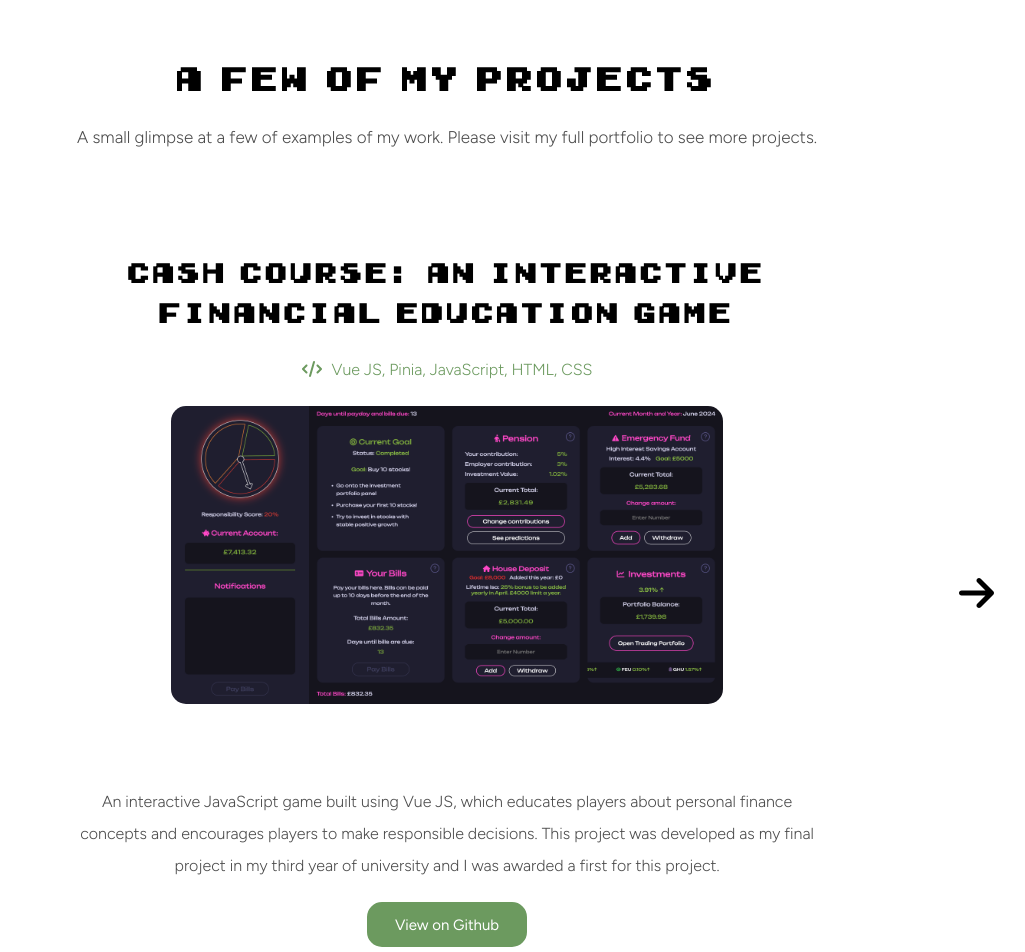
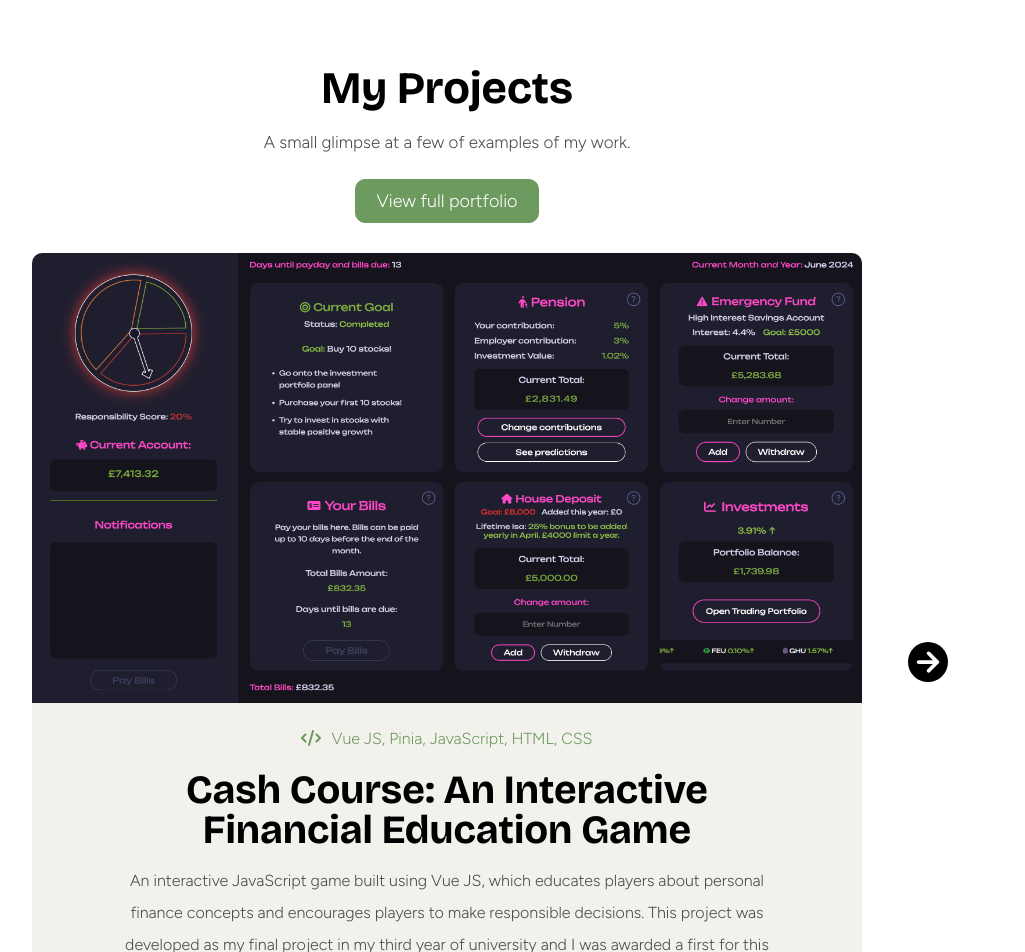
Before and after one commit to lucyscanlon/Portfolio2024, a Vue app: page / in a window 1280 px wide. Shown: the part 820-1772 px from the top of the page, without its empty margins (193-1218 px from the left). Built offline with nearby package versions, Linux system fonts and the light colour scheme.

Commit message:
my projects section completed

```diff
--- a/src/components/PortfolioGlimpse.vue
+++ b/src/components/PortfolioGlimpse.vue
@@ -1,23 +1,25 @@
 <template>
     <div class="portfolioglimpse-whole-container">
         <div class="portglimpse-title-container">
-            <h1>A few of my projects</h1>
+            <h2>My Projects</h2>
         </div>
         <div class="portglimpse-desc-container">
-            <p>A small glimpse at a few of examples of my work. Please visit my full portfolio to see more projects.</p>
+            <p>A small glimpse at a few of examples of my work.</p>
+            <RouterLink to="/portfolio"><button>View full portfolio</button></RouterLink>
         </div>
         <div class="portfolioreel-flex-container">
             <div class="portfolioreel-leftarrow-container">
-                <p @click="previousSlide()"><font-awesome-icon v-if="currentSlide !== 0" icon="fa-solid fa-arrow-left" /></p>
+                <p @click="previousSlide()"><font-awesome-icon v-if="currentSlide !== 0" icon="fa-solid fa-circle-arrow-left" /></p>
             </div>
             <div class="portfolioreel-whole-container">
                 <div v-if="currentSlide === 0" class="portfolioreel-padding">
-                    <div class="portfolioreel-title-container">
-                        <h2>Cash Course: An Interactive Financial Education Game</h2>
+                    <div class="portfolio-reel-wrapper">
+                        <div class="portfolioreel-image-container">
+                            <img src="/CashCoursePreview.png">
                         </div>
                         <LanguagesUsed listOfTech="Vue JS, Pinia, JavaScript, HTML, CSS"></LanguagesUsed>
-                    <div class="portfolioreel-image-container">
-                        <img src="/CashCoursePreview.png">
+                        <div class="portfolioreel-title-container">
+                            <h3>Cash Course: An Interactive Financial Education Game</h3>
                         </div>
                         <div class="portfolioreel-desc-container">
                             <p>An interactive JavaScript game built using Vue JS, which educates players about personal finance concepts and encourages players to make responsible decisions. This project was developed as my final project in my third year of university and I was awarded a first for this project.</p>
@@ -26,13 +28,15 @@
                             <a href="https://github.com/lucyscanlon/FinanceGame/tree/main" target="_blank"><button>View on Github</button></a>
                         </div>
                     </div>
+                </div>
                 <div v-if="currentSlide === 1" class="portfolioreel-padding">
-                    <div class="portfolioreel-title-container">
-                        <h2>Deadline Dash: An Arcade Game Inspired By exam season</h2>
+                    <div class="portfolio-reel-wrapper">
+                        <div class="portfolioreel-image-container">
+                            <img src="/DeadlineDashPreview.png">
                         </div>
                         <LanguagesUsed listOfTech="p5.js"></LanguagesUsed>
-                    <div class="portfolioreel-image-container">
-                        <img src="/DeadlineDashPreview.png">
+                        <div class="portfolioreel-title-container">
+                            <h3>Deadline Dash: An Arcade Game Inspired By exam season</h3>
                         </div>
                         <div class="portfolioreel-desc-container">
                             <p>An interactive game inspired by exam season at university. This game was created for my class Expressive Game Design where we made a game that reflected a real life experience. This game is published and playable on itch.io.</p>
@@ -42,13 +46,15 @@
                             <a href="https://github.com/lucyscanlon/DeadlineDash" target="_blank"><button>View on Github</button></a>
                         </div>
                     </div>
+                </div>
                 <div v-if="currentSlide === 2" class="portfolioreel-padding">
-                    <div class="portfolioreel-title-container">
-                        <h2>Picasso Face Filters</h2>
+                    <div class="portfolio-reel-wrapper">
+                        <div class="portfolioreel-image-container">
+                            <img src="/PicassoFiltersPreview.png">
                         </div>
                         <LanguagesUsed listOfTech="p5.js, ml5.js"></LanguagesUsed>
-                    <div class="portfolioreel-image-container">
-                        <img src="/PicassoFiltersPreview.png">
+                        <div class="portfolioreel-title-container">
+                            <h3>Picasso Face Filters</h3>
                         </div>
                         <div class="portfolioreel-desc-container">
                             <p>A project built using ml5.js face mapping to create a series of face filters inspired by Picasso's self portraits. This project was created for my machine learning class at university.</p>
@@ -57,13 +63,15 @@
                             <a href="https://github.com/lucyscanlon/PicassoFaceFilters" target="_blank"><button>View on Github</button></a>
                         </div>
                     </div>
+                </div>
                 <div v-if="currentSlide === 3" class="portfolioreel-padding">
-                    <div class="portfolioreel-title-container">
-                        <h2>Tadpole Tamagotchi</h2>
+                    <div class="portfolio-reel-wrapper">
+                        <div class="portfolioreel-image-container">
+                            <img src="/TadpoleGamePreview.png">
                         </div>
                         <LanguagesUsed listOfTech="C++"></LanguagesUsed>
-                    <div class="portfolioreel-image-container">
-                        <img src="/TadpoleGamePreview.png">
+                        <div class="portfolioreel-title-container">
+                            <h3>Tadpole Tamagotchi</h3>
                         </div>
                         <div class="portfolioreel-desc-container">
                             <p>A project built using C++ on xCode inspired by Tamagotchi games.</p>
@@ -72,13 +80,15 @@
                             <a href="https://github.com/lucyscanlon/Frog-tamagatchi" target="_blank"><button>View on Github</button></a>
                         </div>
                     </div>
+                </div>
                 <div v-if="currentSlide === 4" class="portfolioreel-padding">
-                    <div class="portfolioreel-title-container">
-                        <h2>Mars Rover Game</h2>
+                    <div class="portfolio-reel-wrapper">
+                        <div class="portfolioreel-image-container">
+                            <img src="/MarsRoverGame.png">
                         </div>
                         <LanguagesUsed listOfTech="p5.js, p5.sound.js"></LanguagesUsed>
-                    <div class="portfolioreel-image-container">
-                        <img src="/MarsRoverGame.png">
+                        <div class="portfolioreel-title-container">
+                            <h3>Mars Rover Game</h3>
                         </div>
                         <div class="portfolioreel-desc-container">
                             <p>A game inspired by Super Mario Bros where players control the Mars Rover and collect plant samples.</p>
@@ -88,8 +98,9 @@
                         </div>
                     </div>
                 </div>
+            </div>
             <div class="portfolioreel-rightarrow-container">
-                <p @click="nextSlide()"><font-awesome-icon v-if="currentSlide !== 4" icon="fa-solid fa-arrow-right" /></p>
+                <p @click="nextSlide()"><font-awesome-icon v-if="currentSlide !== 4" icon="fa-solid fa-circle-arrow-right" /></p>
             </div>
         </div>
     </div>
--- a/src/styles/style.css
+++ b/src/styles/style.css
@@ -19,7 +19,7 @@ html {
 button {
     background-color: #6C9A5F;
     color: white;
-    border: solid 1.5px #6C9A5F;
+    border: solid 1px #6C9A5F;
     padding: 10px 20px;
     font-family: figtree;
     border-radius: 10px;
@@ -46,6 +46,16 @@ p {
 h1 {
     font-family: "Bricolage";
     font-size: 50px;
+}
+
+h2 {
+    font-family: "Bricolage";
+    font-size: 45px;
+}
+
+h3 {
+    font-family: "Bricolage";
+    font-size: 40px;
 }
 
 
@@ -178,15 +188,18 @@ h1 {
     width: 100%;
     min-height: calc(100vh - 116px);
     background-color: #F3F1EB;
+    display: flex;
+    align-items: center;
 }
 
 .introduction-padding {
     width: 80%;
-    max-width: 1080px;
+    max-width: 1820px;
     height: 100%;
     margin: 0 auto;
     display: flex;
     align-items: center;
+
 
 }
 
@@ -338,9 +351,8 @@ h1 {
     padding-top: 80px;
 }
 
-.portglimpse-title-container h1 {
-    font-family: Gameboy;
-    font-size: 30px;
+.portglimpse-desc-container button {
+    margin-top: 20px;
 }
 
 .portglimpse-button-container {
@@ -376,7 +388,7 @@ h1 {
     width: 70%;
     margin: 0 auto;
     text-align: center;
-    padding-top: 20px;
+    padding-top: 10px;
 
 }
 
@@ -400,8 +412,16 @@ h1 {
     width: 90%;
     margin: 0 auto;
     height: 100%;
-    margin-top: 100px;
+    margin-top: 30px;
     margin-bottom: 100px;
+}
+
+.portfolio-reel-wrapper {
+    background-color: #F3F1EB;
+    width: 100%;
+    margin: 0 auto;
+    border-radius: 10px;
+    overflow: hidden;
 }
 
 .portfolioreel-title-container {
@@ -409,28 +429,23 @@ h1 {
     margin: 0 auto;
     text-align: center;
     line-height: 2.5em;
-}
-
-.portfolioreel-title-container h2 {
-    font-family: Gameboy;
-    font-size: 25px;
+    padding-top: 15px;
 }
 
 .portfolioreel-image-container {
-    width: 60%;
+    width: 100%;
     margin: 0 auto;
     height: auto;
-    padding-top: 20px;
-    border-radius: 15px;
-    min-height: 350px;
+    border-radius: 10px;
+    height: 450px;
     background-color: white;
 }
 
 .portfolioreel-image-container img {
     width: 100%;
-    height: auto;
-    overflow: hidden;
-    border-radius: 15px;
+    height: 100%;
+    object-fit: cover;
+    object-position: center center;
 }
 
 .cashcourseimage {
@@ -508,7 +523,7 @@ h1 {
     width: 80%;
     margin: 0 auto;
     text-align: center;
-    padding-top: 30px;
+    padding-top: 15px;
 }
 
 .portfolioreel-desc-container p {
@@ -524,36 +539,20 @@ h1 {
     margin: 0 auto;
     text-align: center;
     padding-top: 20px;
-}
-
-.portfolioreel-github-button-container button {
-    width: 160px;
-    height: 45px;
-    border-radius: 15px;
-    background-color: #6C9A5F;
-    color: white;
-    border: none;
-    font-family: "Figtree", sans-serif;
-    font-size: 15px;
-    border: solid 2px #6C9A5F;
-    transition-duration: 0.3s;
-    font-weight: 400;
-    margin-left: 5px;
-    margin-right: 5px;
-}
-
-.portfolioreel-github-button-container button:hover {
-    background-color: white;
-    border: solid 2px #6C9A5F;
-    transition-duration: 0.3s;
-    color: #6C9A5F;
-    cursor: pointer;
+    padding-bottom: 40px;
+    display: flex;
+    flex-direction: row;
+    gap: 20px;
+    justify-content: center;
+    flex-wrap: wrap;
 }
 
 .portfolioreel-flex-container {
-    width: 100%;
+    width: 90%;
     overflow: auto;
     min-height: 500px;
+    max-width: 2050px;
+    margin: 0 auto;
 
 }
 
@@ -1077,15 +1076,15 @@ h1 {
     }
 
     .portfolioreel-image-container {
-        width: 100%;
+        height: 300px;
     }
 
     .portfolioreel-desc-container {
         width: 95%;
     }
 
-    .portfolioreel-github-button-container {
-        padding-top: 50px;
+    .portfolioreel-flex-container {
+        width: 100%;
     }
 
     .portfolioreel-rightarrow-container p {
@@ -1094,6 +1093,14 @@ h1 {
 
     .portfolioreel-leftarrow-container p {
         font-size: 35px;
+    }
+
+    .portglimpse-title-container {
+        padding-top: 50px;
+    }
+
+    .portfolioreel-padding {
+        margin-bottom: 50px;
     }
 
     .workexperience-list-whole-container {
@@ -1225,6 +1232,19 @@ h1 {
 
     .introduction-padding {
         width: 90%;
+    }
+
+    h2 {
+        font-size: 32px;
+    }
+
+    h3 {
+        font-size: 28px;
+        line-height: normal;
+    }
+
+    .portfolioreel-image-container {
+        height: 200px;
     }
 
 }
```
Also changed, not shown: src/main.js (+6 -2 lines). Lines whose indentation alone changed are shown as unchanged.
